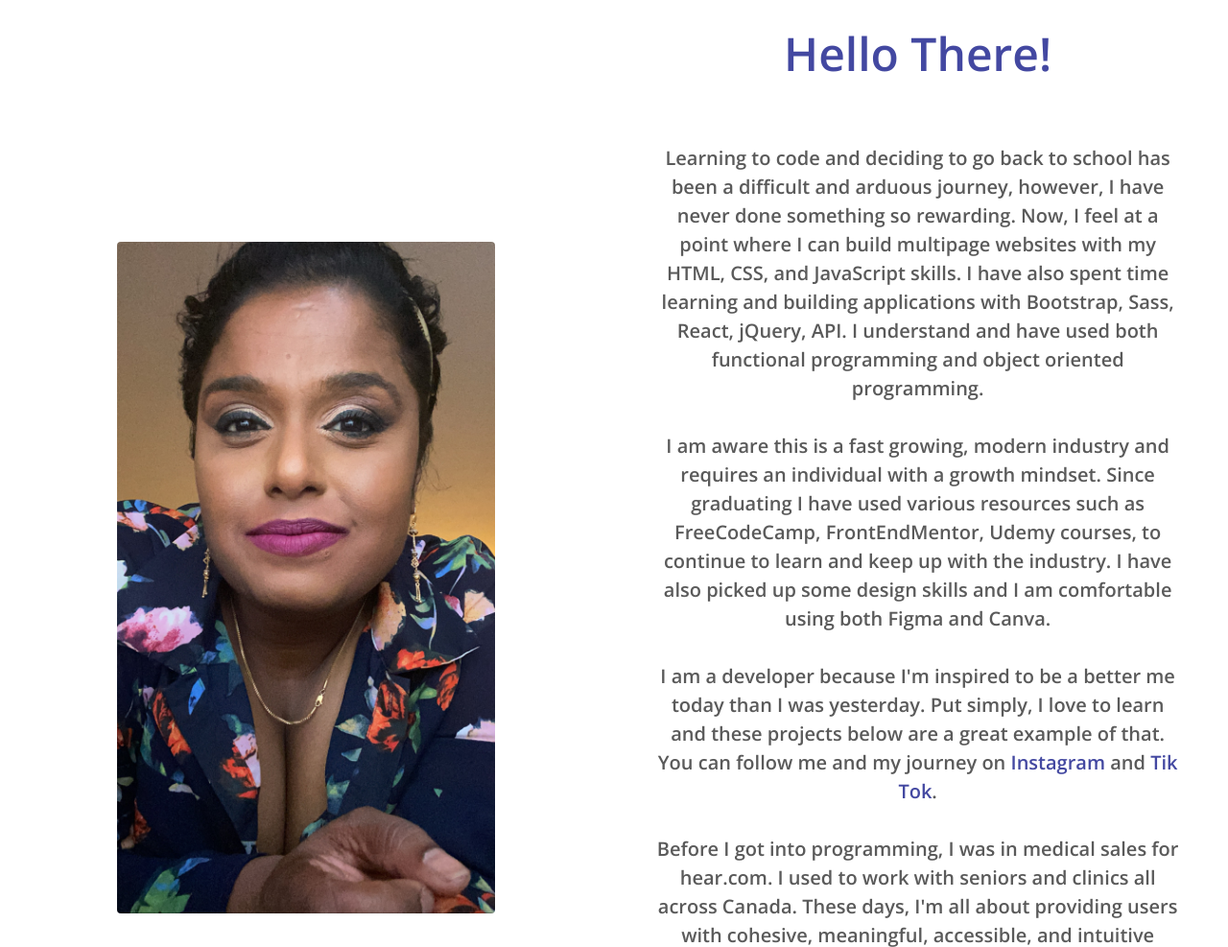
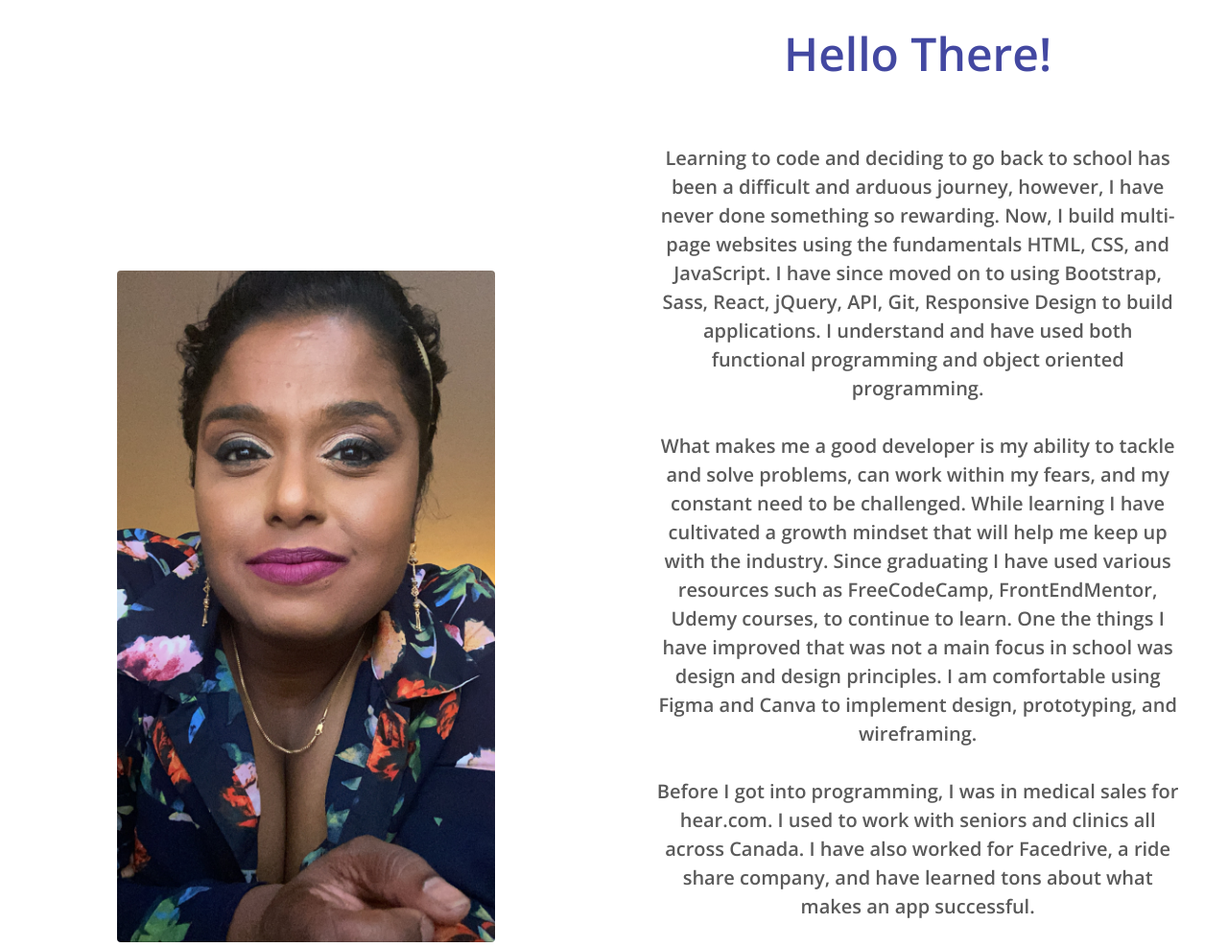
Before and after one commit to Suganya1990/PortfolioWebSite, a website: page index.html in a window 1280 px wide. Shown: the part 851-1838 px from the top of the page at 96% size. Drawn offline with nearby package versions, Linux system fonts and the light colour scheme.

Commit message:
updated about me blurb

```diff
--- a/index.html
+++ b/index.html
@@ -68,15 +68,24 @@
 
         <h4 class="aboutMe--h">Hello There!</h4>
         <p class="aboutMe--p">
-          Learning to code and deciding to go back to school has been a difficult and arduous journey, however, I have never done something so rewarding. Now, I feel at a point where I can build multipage websites with my HTML, CSS, and JavaScript skills. I have also spent time learning and
-          building applications with Bootstrap, Sass, React, jQuery, API. I understand and have used both functional programming and object oriented programming.<br><br>
 
-          I am aware this is a fast growing, modern industry and requires an individual with a growth mindset. Since graduating I have used various resources such as FreeCodeCamp, FrontEndMentor,  Udemy courses, to continue to learn and keep up with the industry. I have also picked up some design skills and I am comfortable using both Figma and Canva. <br><br>
+          Learning to code and deciding to go back to school has been a difficult and arduous journey, however, I have never done
+          something so rewarding. Now, I build multi-page websites using the fundamentals HTML, CSS, and JavaScript. I have since moved on to using Bootstrap, Sass, React, jQuery, API, Git, Responsive Design to build applications. I understand
+          and have used both functional programming and object oriented programming.<br><br>
 
-          I am a developer because I'm inspired to be a better me today than I was yesterday. Put simply, I love to learn and these projects below are a great example of that. You can follow me and my journey on <a href="https://www.instagram.com/sug.codes/?hl=en">Instagram</a> and <a href="https://vm.tiktok.com/ZMe3AWHLv/">Tik Tok</a>. <br><br>
 
-          Before I got into programming, I was in medical sales for hear.com. I used to work with seniors and clinics all across Canada. These days, I'm all about providing users with cohesive, meaningful, accessible, and intuitive experiences on
-          the web. <br><br>
+       What makes me a good developer is my ability to tackle and solve problems, can work within my fears, and my constant need to be challenged. While learning I have cultivated a growth mindset that will help me keep up with the industry.
+        Since graduating I
+        have used various resources such as FreeCodeCamp, FrontEndMentor, Udemy courses, to continue to learn. One the things I have improved that was not a main focus in school was design and design principles.
+
+        I am comfortable using Figma and Canva to implement design, prototyping, and wireframing. <br/><br/>
+
+       <!--  I am a developer because I'm inspired to be a better me today than I was yesterday. Put simply, I love to learn and these projects below are a great example of that. You can follow me and my journey on <a href="https://www.instagram.com/sug.codes/?hl=en">Instagram</a> and <a href="https://vm.tiktok.com/ZMe3AWHLv/">Tik Tok</a>. <br/><br/>-->
+
+          Before I got into programming, I was in medical sales for hear.com. I used to work with seniors and clinics all across Canada. I have also worked for Facedrive, a ride share company, and have learned tons about what makes an app successful. <br/><br/>
+
+          These days, I'm all about providing users with cohesive, meaningful, accessible, and intuitive experiences on
+          the web. <br/><br/>
 
           Talk to me about 💻 web development, 🎲 make-up, 📚 far off places, or your dog 🐈 .</p>
           <a href="https://drive.google.com/file/d/1bF_lW5spqavkva0ZRBe5Niz82GDALny-/view">
```
